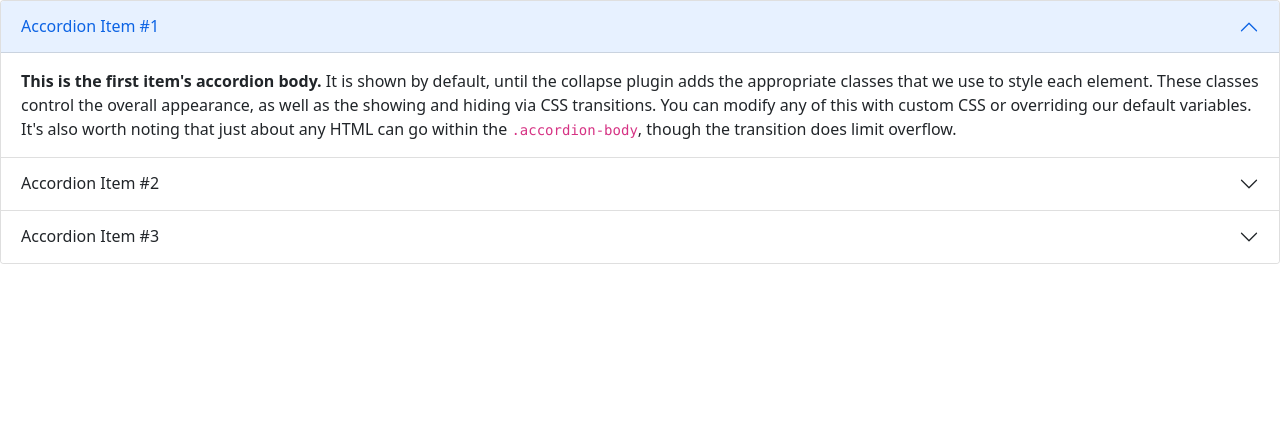
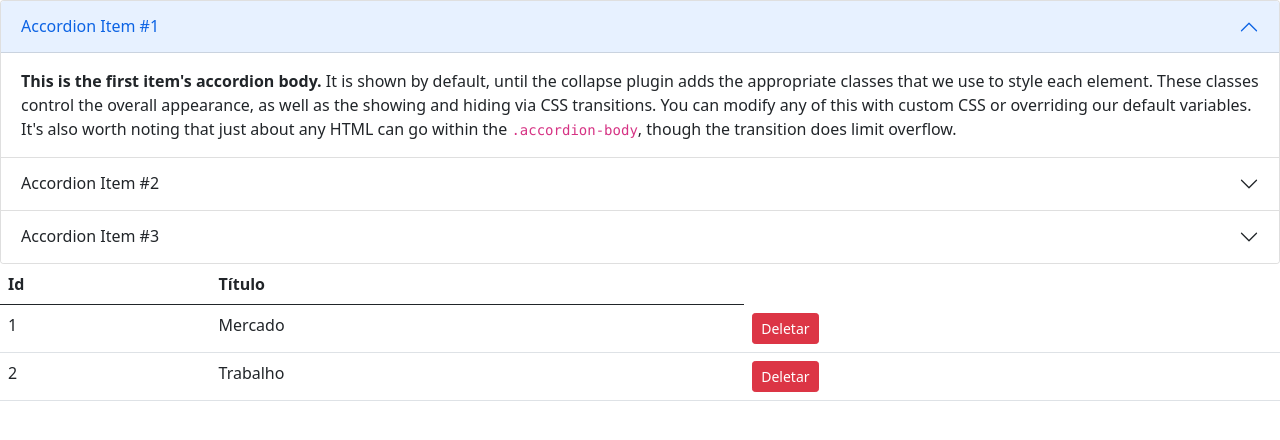
Before and after one commit to Softwerick/TodoListAngular, an Angular app in the folder todolist/: page / in a window 1280 px wide. Shown: the top 440 px of the page. Built offline with nearby package versions, Linux system fonts and the light colour scheme; data requests are answered from the project's data file.

Commit message:
Adicionar models, services e testes iniciais com o get

```diff
--- a/todolist/src/app/app.component.html
+++ b/todolist/src/app/app.component.html
@@ -36,3 +36,25 @@
     </div>
   </div>
 </div>
+<div class="teste">
+
+  <table class="table">
+    <thead>
+      <tr>
+        <th scope="col">Id</th>
+        <th scope="col">Título</th>
+      </tr>
+    </thead>
+    <tbody>
+      <tr *ngFor="let list of lists">
+        <td>{{list.id}}</td>
+        <td>{{list.title}}</td>
+        <td>
+          <!--<button type="button" class="btn btn-warning btn-sm" (click)="editCar(car)">Editar</button> -->
+          <button type="button" class="btn btn-danger btn-sm ml-1">Deletar</button>
+        </td>
+      </tr>
+    </tbody>
+  </table>
+
+</div>
--- a/todolist/src/app/app.component.ts
+++ b/todolist/src/app/app.component.ts
@@ -1,10 +1,41 @@
-import { Component } from '@angular/core';
+import { Component, OnInit } from '@angular/core';
+import { ListsService } from './services/lists.service';
+import { Lists } from './models/lists';
+import { TasksService } from './services/tasks.service';
+import { Tasks } from './models/tasks';
+//import { NgForm } from '@angular/forms';
 
 @Component({
   selector: 'app-root',
   templateUrl: './app.component.html',
   styleUrls: ['./app.component.css']
 })
-export class AppComponent {
+export class AppComponent implements OnInit {
   title = 'todolist';
+
+  list = {} as Lists;
+  lists: Lists[];
+  task = {} as Tasks;
+  tasks: Tasks[];
+
+  constructor(private listService: ListsService, private tasksService: TasksService) {
+    this.lists = [];
+    this.tasks = [];
+  }
+
+  ngOnInit() {
+    this.getLists();
+    this.getTasks();
+  }
+
+  getLists() {
+    this.listService.getLists().subscribe((lists: Lists[]) => {
+      this.lists = lists;
+    });
+  }
+  getTasks() {
+    this.tasksService.getTasks().subscribe((tasks: Tasks[]) => {
+      this.tasks = tasks;
+    });
+  }
 }
--- a/todolist/src/app/app.module.ts
+++ b/todolist/src/app/app.module.ts
@@ -3,6 +3,7 @@ import { BrowserModule } from '@angular/platform-browser';
 
 import { AppRoutingModule } from './app-routing.module';
 import { AppComponent } from './app.component';
+import { HttpClientModule } from '@angular/common/http'
 
 @NgModule({
   declarations: [
@@ -10,7 +11,8 @@ import { AppComponent } from './app.component';
   ],
   imports: [
     BrowserModule,
-    AppRoutingModule
+    AppRoutingModule,
+    HttpClientModule,
   ],
   providers: [],
   bootstrap: [AppComponent]
--- /dev/null
+++ b/todolist/src/app/models/lists.ts
@@ -0,0 +1,4 @@
+export interface Lists {
+    id: number;
+    title: string;
+}
--- /dev/null
+++ b/todolist/src/app/models/tasks.ts
@@ -0,0 +1,5 @@
+export interface Tasks {
+    id: number;
+    listId: number;
+    title: string;
+}
--- /dev/null
+++ b/todolist/src/app/services/lists.service.ts
@@ -0,0 +1,26 @@
+import { Injectable } from '@angular/core';
+import { HttpClient, HttpHeaders } from '@angular/common/http';
+import { Observable } from 'rxjs';
+import { Lists } from '../models/lists';
+
+@Injectable({
+  providedIn: 'root'
+})
+export class ListsService {
+
+  url = 'http://localhost:3000/lists'; //url para pegar todas as listas presentes no Json Server
+
+  constructor(private httpClient: HttpClient) { }
+
+  httpOptions = {
+    headers: new HttpHeaders({ 'Content-Type': 'application/json' })
+  }
+
+  getLists(): Observable<Lists[]> {
+    return this.httpClient.get<Lists[]>(this.url)
+  }
+  getListById(id: number): Observable<Lists> {
+    return this.httpClient.get<Lists>(this.url + '/' + id)
+  }
+
+}
--- /dev/null
+++ b/todolist/src/app/services/tasks.service.ts
@@ -0,0 +1,25 @@
+import { Injectable } from '@angular/core';
+import { HttpClient, HttpHeaders } from '@angular/common/http';
+import { Observable } from 'rxjs';
+import { Tasks } from '../models/tasks';
+
+
+@Injectable({
+  providedIn: 'root'
+})
+export class TasksService {
+  url = 'http://localhost:3000/tasks'; //url para pegar todas as tarefas presentes no Json Server
+
+  constructor(private httpClient: HttpClient) { }
+
+  httpOptions = {
+    headers: new HttpHeaders({ 'Content-Type': 'application/json' })
+  }
+
+  getTasks(): Observable<Tasks[]> {
+    return this.httpClient.get<Tasks[]>(this.url)
+  }
+  getListById(id: number): Observable<Tasks> {
+    return this.httpClient.get<Tasks>(this.url + '/' + id)
+  }
+}
```
Also changed, not shown: 2 other files (tests, documents, lock files or other folders).
